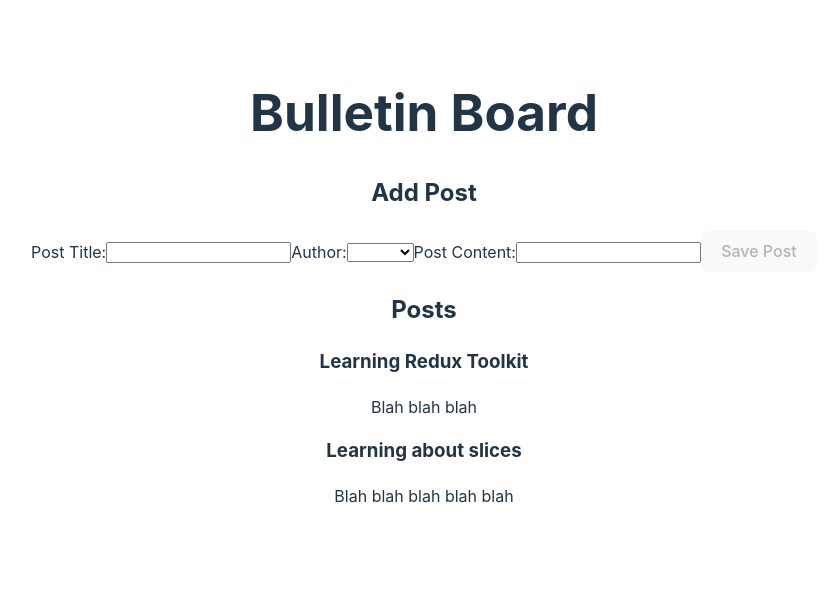
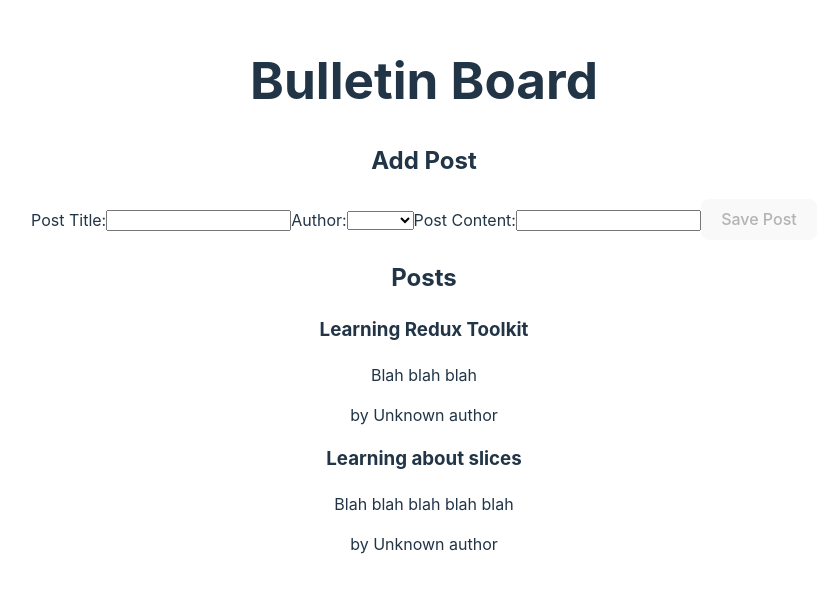
Before and after one commit to erikajdavid/reduxBulletinBoard, a React (Vite) app: page / in a window 1280 px wide. Shown: the part 113-704 px from the top of the page, without its empty margins (216-1044 px from the left). Built offline with nearby package versions, Linux system fonts and the light colour scheme.

Commit message:
created and imported PostAuthor component

```diff
--- /dev/null
+++ b/src/features/posts/PostAuthor.jsx
@@ -0,0 +1,14 @@
+import { useSelector } from "react-redux";
+import { selectAllUsers } from "../users/usersSlice";
+
+const PostAuthor =  ({ userId }) => {
+    const users = useSelector(selectAllUsers)
+
+    const author = users.find(user => user.id === userId)
+
+    return(
+        <span>by {author ? author.name : 'Unknown author'}</span>
+    )
+}
+
+export default PostAuthor;
--- a/src/features/posts/PostsList.jsx
+++ b/src/features/posts/PostsList.jsx
@@ -1,6 +1,7 @@
 import { useSelector } from "react-redux";
 //useSelector will get the global state
 import { selectAllPosts } from "./postsSlice";
+import PostAuthor from "./PostAuthor";
 
 const PostsList = () => {
 
@@ -11,6 +12,7 @@
             <article key={post.id}>
                 <h3>{post.title}</h3>
                 <p>{post.content.substring(0, 100)}</p>
+                <PostAuthor userId={post.userId}/>
             </article>
         )
     })
```
